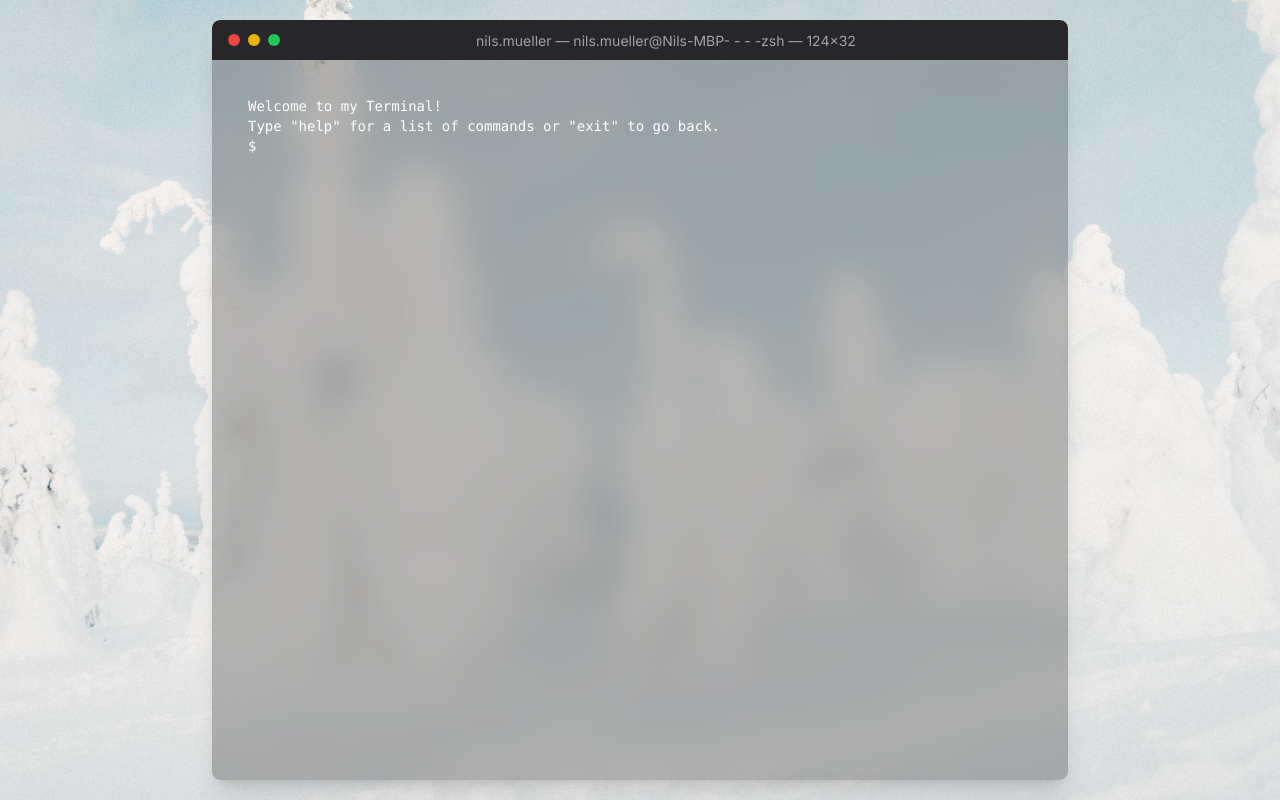
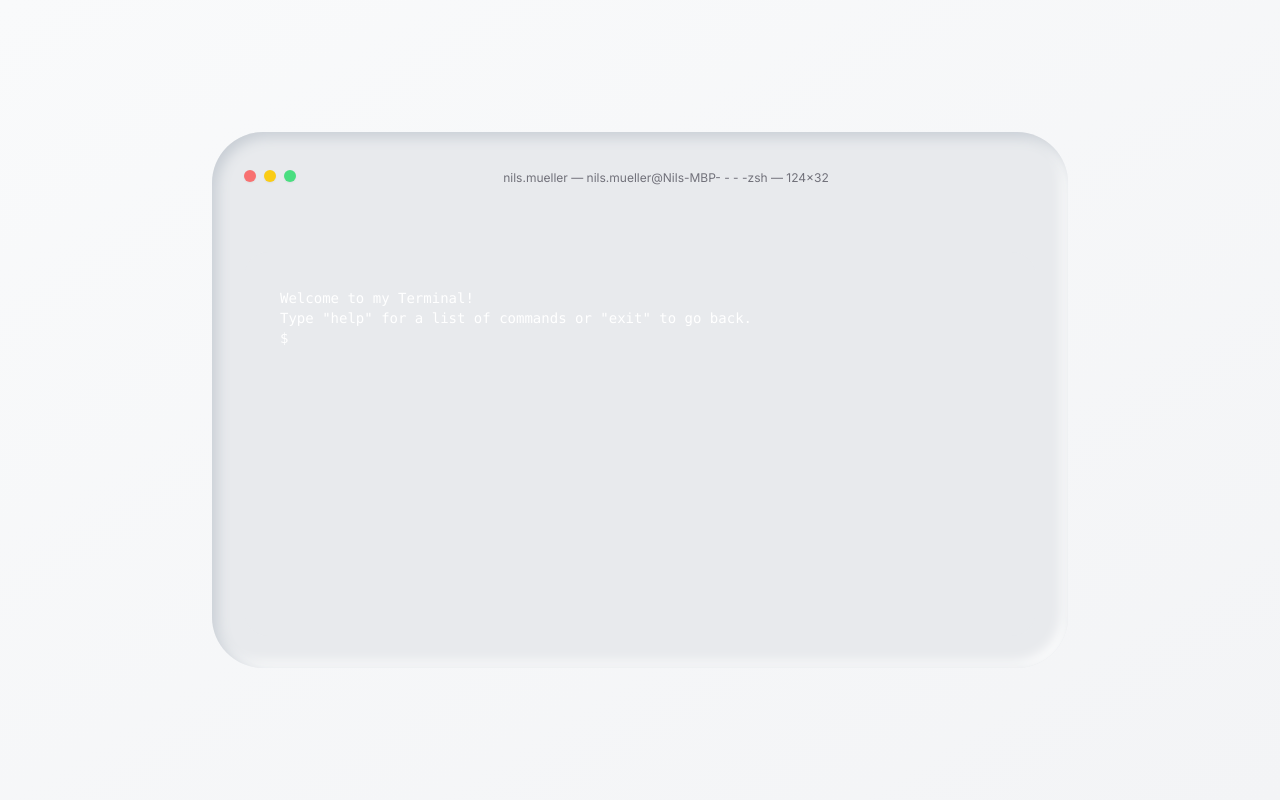
Before and after one commit to nlsmllr/vita, a Next.js app: page /dev in a window 1280 px wide. Built offline with nearby package versions, Linux system fonts and the light colour scheme.

Commit message:
feat: styling

```diff
--- a/src/app/ComponentsDev/Window.tsx
+++ b/src/app/ComponentsDev/Window.tsx
@@ -22,30 +22,31 @@ export const Window = ({
         isMinimized ? 'translate-y-[75vh] scale-50' : 'translate-y-0 scale-100'
       } mx-auto w-full max-w-4xl p-5`}
       style={{
-        height: isMinimized ? '25vh' : '100vh',
+        height: isMinimized ? '25vh' : 'auto',
       }}
       onClick={isMinimized ? onMinimize : undefined}
     >
-      <div className="overflow-hidden rounded-lg shadow-xl sm:h-full">
+      <div className="mt-32 flex flex-col items-center justify-center space-y-12 rounded-[51px] bg-[#e8eaed] p-8 shadow-[inset_5px_5px_13px_#c7cdd4,inset_-5px_-5px_13px_#ffffff] md:mt-0">
         {/* Top Bar */}
-        <div className="topbar sticky top-0 flex items-center overflow-auto rounded-t-lg bg-zinc-800 px-4 py-2">
-          <div className="flex space-x-2 pr-3 sm:pr-0">
-            <div className="h-3 w-3 cursor-pointer rounded-full bg-red-500 hover:bg-red-600" onClick={onClose}></div>
+        <div className="mb-4 flex w-full items-center justify-between">
+          <div className="flex space-x-2">
             <div
-              className="h-3 w-3 cursor-pointer rounded-full bg-yellow-500 hover:bg-yellow-600"
+              className="h-3 w-3 cursor-pointer rounded-full bg-red-400 shadow-sm hover:bg-red-500"
+              onClick={onClose}
+            ></div>
+            <div
+              className="h-3 w-3 cursor-pointer rounded-full bg-yellow-400 shadow-sm hover:bg-yellow-500"
               onClick={onMinimize}
             ></div>
             <Link href={'/contact'}>
-              <div className="h-3 w-3 rounded-full bg-green-500 hover:bg-green-600"></div>
+              <div className="h-3 w-3 rounded-full bg-green-400 shadow-sm hover:bg-green-500"></div>
             </Link>
           </div>
           <div className="flex-grow text-center">
-            <span className="text-sm text-zinc-400">{title}</span>
+            <span className="text-xs text-zinc-500">{title}</span>
           </div>
         </div>
-        <div className="h-full overflow-auto rounded-b-lg bg-zinc-950/25 p-5 font-mono text-sm text-gray-300 backdrop-blur-lg">
-          {children}
-        </div>
+        <div className="h-full w-full rounded-3xl bg-[#e8eaed] p-5 font-mono text-sm text-gray-600">{children}</div>
       </div>
     </div>
   );
--- a/src/app/dev/page.tsx
+++ b/src/app/dev/page.tsx
@@ -14,23 +14,20 @@ export default function Home() {
   const handleMinimize = () => setIsMinimized(!isMinimized);
 
   return (
-    <div className="relative h-screen w-screen cursor-auto overflow-hidden">
-      <div
-        className="absolute inset-0 -z-10 bg-cover bg-right-top bg-no-repeat"
-        style={{ backgroundImage: "url('/images/Finland_04.jpg')" }}
-      ></div>
-
+    <div className="relative min-h-screen w-screen cursor-auto overflow-hidden bg-gradient-to-br from-gray-50 to-gray-100">
       {!isVisible && (
-        <div className="absolute inset-0 z-10 flex flex-col items-center justify-center text-center font-bold text-zinc-800">
-          <h1 className="text-5xl">Oops!</h1>
-          <button onClick={handleOpen} className="mt-5 rounded-lg bg-zinc-200 p-3 px-5 text-xl hover:shadow-lg">
-            Hey, come back here!
+        <div className="absolute inset-0 z-10 flex flex-col items-center justify-center text-center">
+          <button
+            onClick={handleOpen}
+            className="rounded-[51px] bg-[#e8eaed] px-8 py-4 text-gray-600 shadow-[5px_5px_13px_#c7cdd4,-5px_-5px_13px_#ffffff] transition-all duration-300 hover:shadow-[inset_5px_5px_13px_#c7cdd4,inset_-5px_-5px_13px_#ffffff]"
+          >
+            Open Window
           </button>
         </div>
       )}
 
       {isVisible && (
-        <div className="absolute z-20 flex h-full w-full items-start justify-center">
+        <div className="absolute z-20 flex h-full w-full items-center justify-center">
           <Window onClose={handleClose} onMinimize={handleMinimize} isMinimized={isMinimized}>
             <Terminal />
           </Window>
--- /dev/null
+++ b/src/app/just-for-me-api/api.tsx
@@ -0,0 +1,37 @@
+'use client';
+
+import { useEffect, useState } from 'react';
+
+type Planet = { name: string };
+type PlanetsResponse = { result: Planet[] };
+
+export default function Home() {
+  const [planets, setPlanets] = useState<Planet[]>([]);
+
+  async function apiCall() {
+    try {
+      const response = await fetch('https://swapi.dev/api/planets');
+      if (!response.ok) {
+        throw new Error('nope');
+      }
+      const data = (await response.json()) as PlanetsResponse;
+      setPlanets(data.result);
+    } catch (error) {
+      console.log(error);
+      setPlanets([]);
+    }
+  }
+  useEffect(() => {
+    void apiCall();
+  }, []);
+
+  return (
+    <main>
+      {planets.map((planet, index) => (
+        <div key={index}>
+          <p>{planet.name}</p>
+        </div>
+      ))}
+    </main>
+  );
+}
--- a/src/app/just-for-me-api/page.tsx
+++ b/src/app/just-for-me-api/page.tsx
@@ -2,7 +2,8 @@
 
 import { useEffect, useState } from 'react';
 
-type Planet = { name: string; population: number };
+type Planet = { name: string };
+
 type PlanetsResponse = { results: Planet[] };
 
 export default function Home() {
@@ -12,7 +13,7 @@ export default function Home() {
     try {
       const response = await fetch('https://swapi.dev/api/planets');
       if (!response.ok) {
-        throw new Error('Error');
+        throw new Error('nope');
       }
       const data = (await response.json()) as PlanetsResponse;
       setPlanets(data.results);
@@ -27,11 +28,49 @@ export default function Home() {
 
   return (
     <main className="text-black">
-      {planets.map((planets, index) => (
+      {planets.map((planet, index) => (
         <div key={index}>
-          <p>{planets.name}</p>
+          <p>{planet.name}</p>
         </div>
       ))}
     </main>
   );
 }
+
+// 'use client';
+
+// import { useEffect, useState } from 'react';
+
+// type Planet = { name: string; population: number };
+// type PlanetsResponse = { results: Planet[] };
+
+// export default function Home() {
+//   const [planets, setPlanets] = useState<Planet[]>([]);
+
+//   async function apiCall() {
+//     try {
+//       const response = await fetch('https://swapi.dev/api/planets');
+//       if (!response.ok) {
+//         throw new Error('Error');
+//       }
+//       const data = (await response.json()) as PlanetsResponse;
+//       setPlanets(data.results);
+//     } catch (error) {
+//       console.log(error);
+//       setPlanets([]);
+//     }
+//   }
+//   useEffect(() => {
+//     void apiCall();
+//   }, []);
+
+//   return (
+//     <main className="text-black">
+//       {planets.map((planets, index) => (
+//         <div key={index}>
+//           <p>{planets.name}</p>
+//         </div>
+//       ))}
+//     </main>
+//   );
+// }
```
Also changed, not shown: 1 other file (tests, documents, lock files or other folders).
